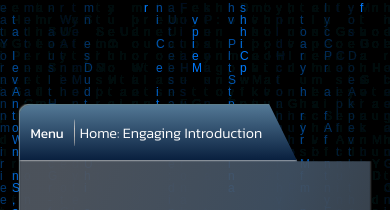
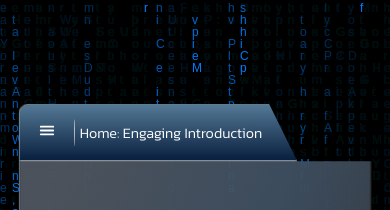
Before and after one commit to patrickgunnar/patrick-gunnar, a Next.js app: page / in a window 390 px wide. Shown: the top 210 px of the page. Built offline with nearby package versions, Linux system fonts and the light colour scheme.

Commit message:
feat: added the mobile menu icons

```diff
--- a/src/components/navbar/navbar.tsx
+++ b/src/components/navbar/navbar.tsx
@@ -4,6 +4,7 @@ import { styled } from "styled-components";
 import { useRouter, usePathname } from "next/navigation";
 import { tablet } from "@/app/screens";
 import { useState } from "react";
+import { IoClose, IoMenu } from "react-icons/io5"
 
 
 const NavbarContainer = styled.section`
@@ -229,7 +230,13 @@ const Navbar = () => {
                 </DesktopNav>
                 <MobileContainer>
                     <MobileMenu open={isMobileOpen} onClick={() => handleMobileOpen(isMobileOpen)}>
-                        Menu
+                        {
+                            isMobileOpen ? (
+                                <IoClose size={19} />
+                            ) : (
+                                <IoMenu size={19} />
+                            )
+                        }
                     </MobileMenu>
                     <MobileLabel>
                         { pathname === '/' && 'Home: Engaging Introduction' }
```
